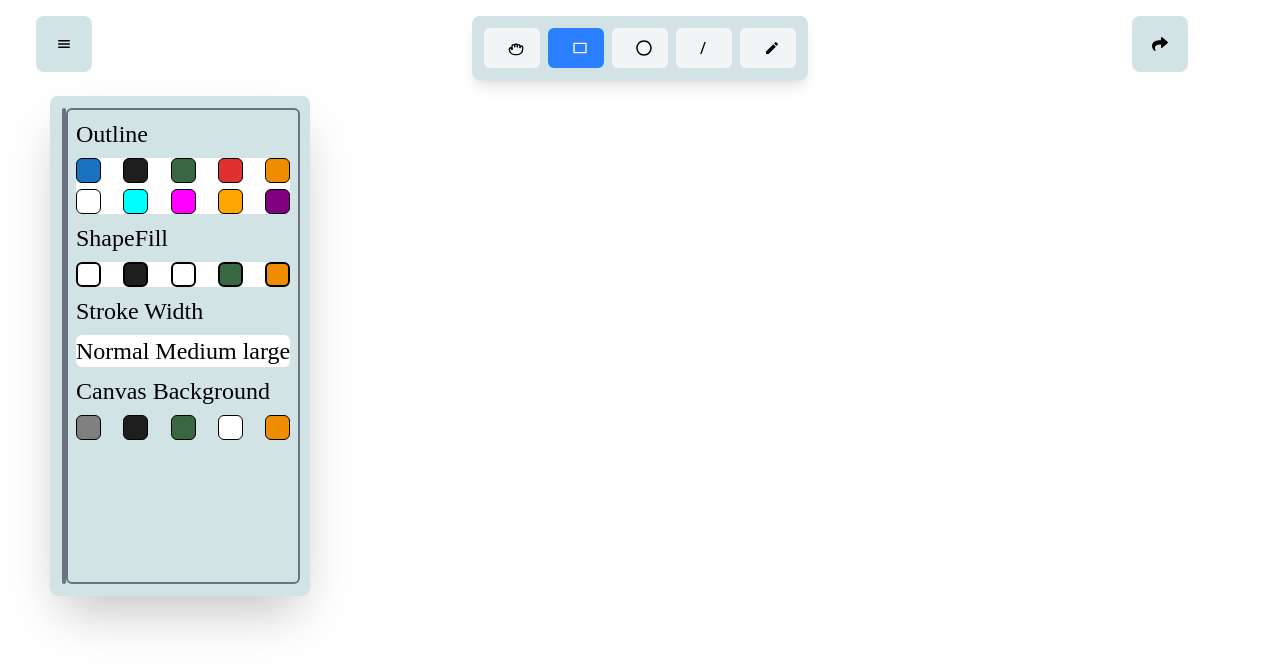
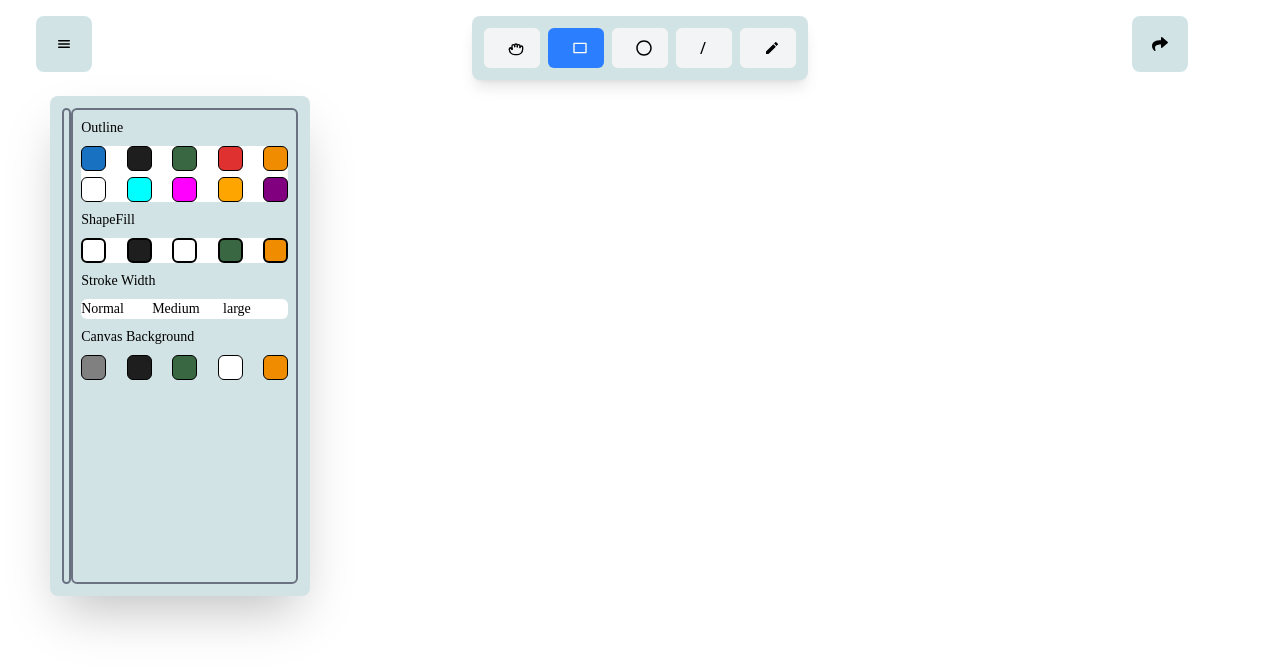
Before and after one commit to mrnishant1/doodlesdraw-frontend, a Next.js app: page /draw in a window 1280 px wide. Shown: the top 670 px of the page. Built offline with nearby package versions, Linux system fonts and the light colour scheme; a web font is replaced by a local one.

Commit message:
fixed ui font

```diff
--- a/src/app/component/toolbar.tsx
+++ b/src/app/component/toolbar.tsx
@@ -25,7 +25,7 @@ export default function Toolbar() {
     {/* Side tools */}
     <div className={`${sidetools?"w-[260px] left-[180px]":"w-[20px] left-[55px]"}  duration-500 transition-all h-[500px] flex flex-row font-cursive items-center fixed top-[12%]   transform -translate-x-1/2 bg-[#d2e3e6] shadow-2xl rounded-lg p-3 `}>
         <div onClick={()=>setsidetools(!sidetools)} className={` relative h-full w-[4%] left-0 top-0 border-gray-500 border-2 rounded-md cursor-pointer`}></div>
-        <div className={`${sidetools?"visible":"hidden"} text-2xl w-full h-full p-2 border-gray-500 border-2 rounded-md flex flex-col gap-2`}>
+        <div className={`${sidetools?"visible":"hidden"} text-sm w-full h-full p-2 border-gray-500 border-2 rounded-md flex flex-col gap-2`}>
           <span>Outline</span>
           <div className="bg-[#ffffff] w-full rounded-md transition-all duration-400 flex gap-1.5 items-center flex-col">
             <div className="flex w-full items-center justify-between">
```
